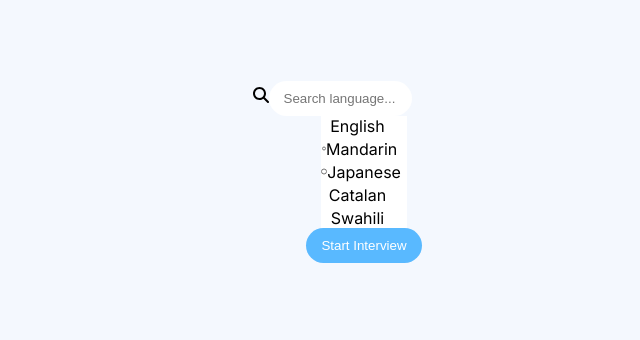
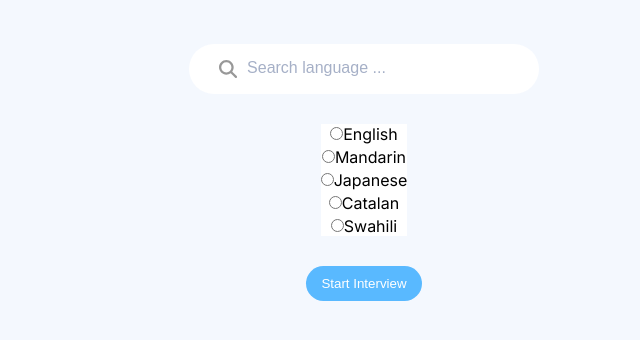
Before and after one commit to Martin-Joensson/cillers-hackathon-ai-translator, a React (Vite) app: page / in a window 1280 px wide. Shown: the part 228-568 px from the top of the page, without its empty margins (276-916 px from the left). Built offline with nearby package versions, Linux system fonts and the light colour scheme.

Commit message:
styling search-bar

```diff
--- /dev/null
+++ b/src/components/Searchbar.css
@@ -0,0 +1,42 @@
+/* input {
+  border: none;
+  outline: none;
+  background-color: white;
+  border-radius: 100px;
+  width: calc(100% - 80px);
+  padding-left: 10px;
+  color: black;
+  padding: 10px 15px;
+}
+ */
+
+.search-container {
+  background-color: var(--white);
+  padding: 15px 30px;
+  border-radius: 100px;
+  width: 100%;
+  max-width: 350px;
+  margin-left: auto;
+  margin-right: auto;
+}
+
+.search-container label {
+  display: flex;
+  align-items: center;
+  gap: 10px;
+}
+
+.search-icon {
+  opacity: 0.4;
+  font-size: 20px;
+}
+
+.search-container input {
+  border: transparent;
+  width: 100%;
+}
+
+.search-container input::placeholder {
+  color: var(--grey);
+  font-size: 16px;
+}
--- a/src/components/Searchbar.jsx
+++ b/src/components/Searchbar.jsx
@@ -1,10 +1,13 @@
+import "./Searchbar.css";
 import { FaMagnifyingGlass } from "react-icons/fa6";
 
 export const Searchbar = () => {
   return (
-    <label>
-      <FaMagnifyingGlass />
-      <input type="text" placeholder="Search language..." />
-    </label>
+    <div className="search-container">
+      <label>
+        <FaMagnifyingGlass className="search-icon" />
+        <input type="text" placeholder="Search language ..." />
+      </label>
+    </div>
   );
 };
--- a/src/index.css
+++ b/src/index.css
@@ -11,12 +11,16 @@
 
 :root {
   --ligth-grey: #f4f8fe;
+  --grey: #a6b0c7;
   --dark-blue: #324578;
   --light-blue: #59b9ff;
-  --white: #FFFFFF;
+  --white: #ffffff;
 
   font-family: "Inter", sans-serif;
   color: var(--darkblue);
+
+  --text-size-small: 14px;
+  --text-size-medium: 16px;
 }
 
 body {
@@ -28,16 +32,9 @@ button {
   color: var(--white);
   border: none;
   border-radius: 20px;
-  padding: 10px 15px ;
+  padding: 10px 15px;
 }
 
-input {
-  border: none;
-  outline: none;
-  background-color: white;
-  border-radius: 100px;
-  width: calc(100% - 80px);
-  padding-left: 10px;
-  color: black;
-  padding: 10px 15px;
-}
+/* p {
+  font-size: 16px;
+} */
--- a/src/pages/Homepage.css
+++ b/src/pages/Homepage.css
@@ -1,4 +1,4 @@
-.container-homepage{
+.container-homepage {
   display: flex;
   flex-direction: column;
   justify-content: center;
@@ -6,4 +6,5 @@
   height: 100%;
   width: 100%;
   min-height: 100vh;
+  gap: 30px;
 }
```
